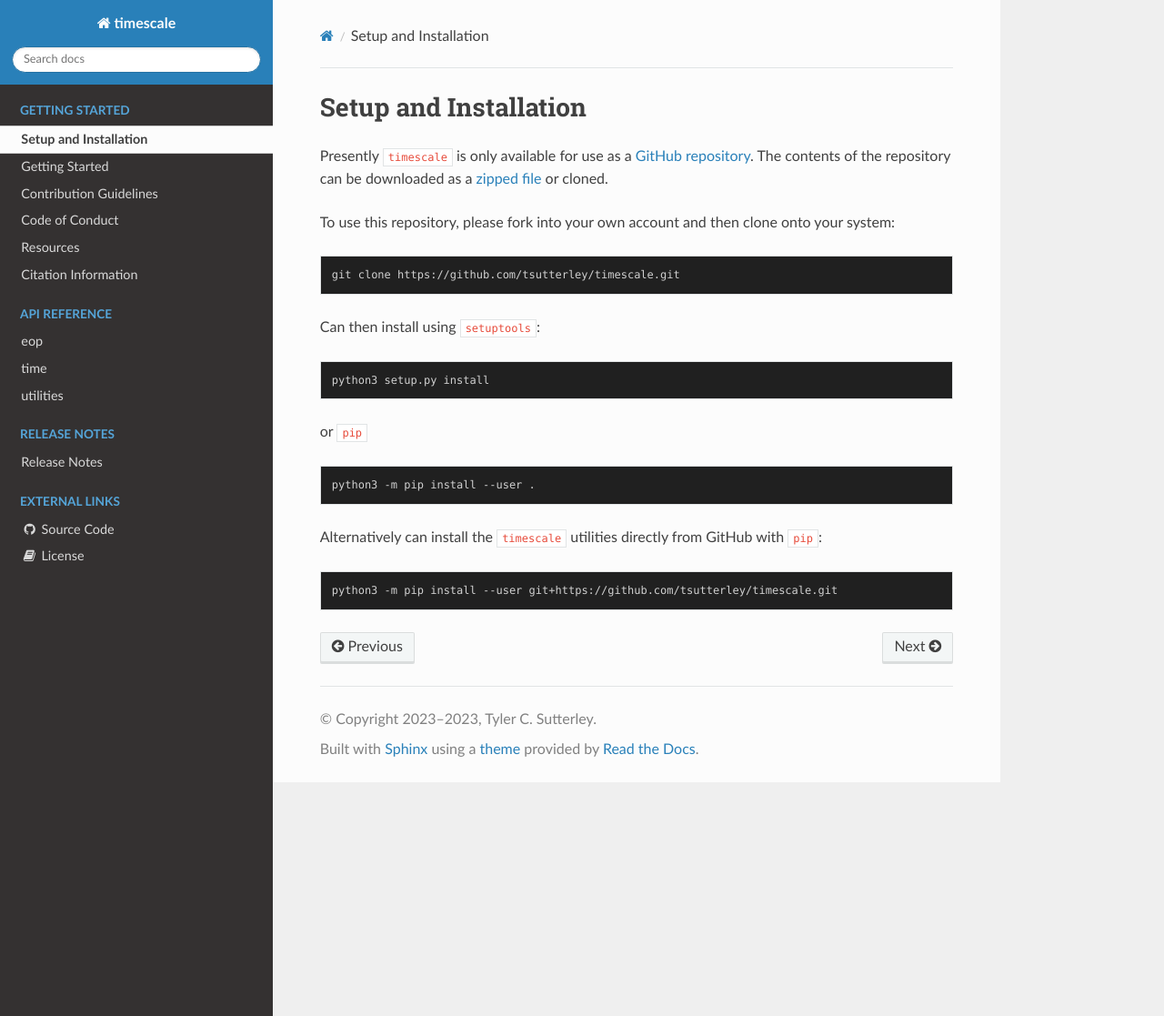
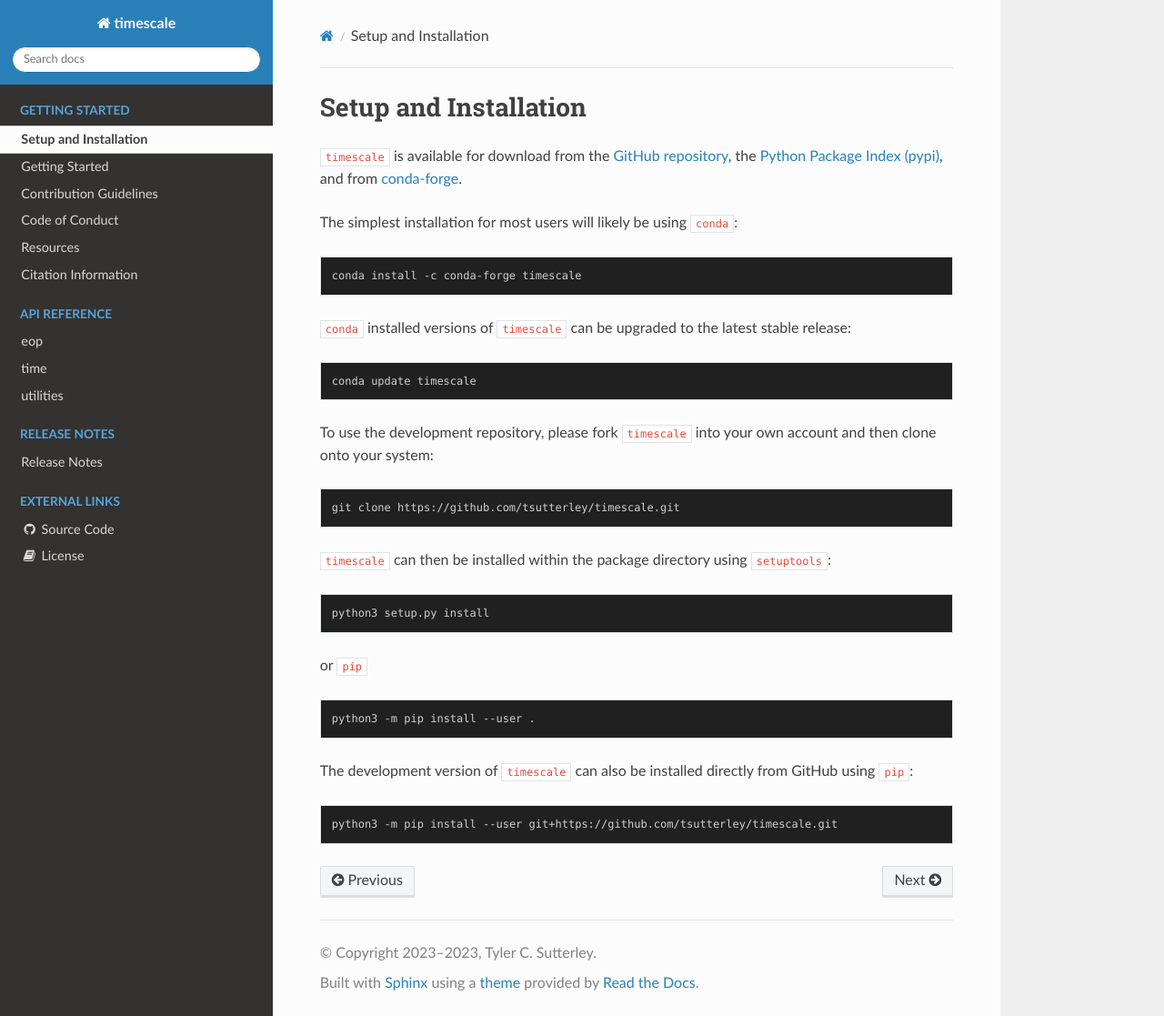
Before and after one commit to tsutterley/timescale, a Sphinx documentation site: the page built from doc/source/getting_started/Install.rst, in a window 1280 px wide and 1117 px high. Shown: the whole window at 91% size. Built offline with Sphinx 7.4.7 and the Read the Docs theme 2.0.0, drawn with Linux system fonts in a browser that asks for light colours.

Commit message:
docs: add badges for pypi and conda (#4)
docs: add updated install instructions for pypi and conda

```diff
--- a/doc/source/getting_started/Install.rst
+++ b/doc/source/getting_started/Install.rst
@@ -2,18 +2,30 @@
 Setup and Installation
 ======================
 
-Presently ``timescale`` is only available for use as a
-`GitHub repository <https://github.com/tsutterley/timescale>`_.
-The contents of the repository can be downloaded as a
-`zipped file <https://github.com/tsutterley/timescale/archive/main.zip>`_  or cloned.
+``timescale`` is available for download from the `GitHub repository <https://github.com/tsutterley/timescale>`_,
+the `Python Package Index (pypi) <https://pypi.org/project/timescale/>`_,
+and from `conda-forge <https://anaconda.org/conda-forge/timescale>`_.
 
-To use this repository, please fork into your own account and then clone onto your system:
+
+The simplest installation for most users will likely be using ``conda``:
+
+.. code-block:: bash
+
+    conda install -c conda-forge timescale
+
+``conda`` installed versions of ``timescale`` can be upgraded to the latest stable release:
+
+.. code-block:: bash
+
+    conda update timescale
+
+To use the development repository, please fork ``timescale`` into your own account and then clone onto your system:
 
 .. code-block:: bash
 
     git clone https://github.com/tsutterley/timescale.git
 
-Can then install using ``setuptools``:
+``timescale`` can then be installed within the package directory using ``setuptools``:
 
 .. code-block:: bash
 
@@ -25,7 +37,7 @@ or ``pip``
 
     python3 -m pip install --user .
 
-Alternatively can install the ``timescale`` utilities directly from GitHub with ``pip``:
+The development version of ``timescale`` can also be installed directly from GitHub using ``pip``:
 
 .. code-block:: bash
 
```
Also changed, not shown: README.rst (+9 -1 lines).
